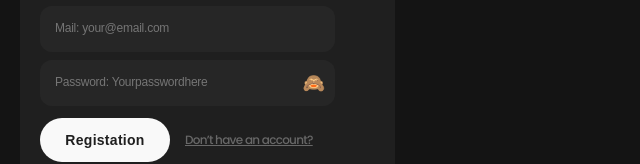
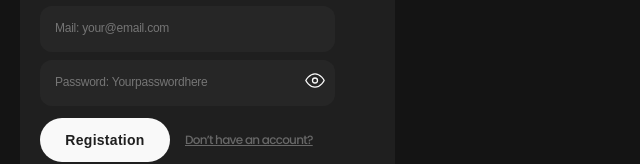
Before and after one commit to LytovchenkoOlenka/read-journey-webApp-frontend, a React (Vite) app: page /register in a window 1280 px wide. Shown: the part 211-375 px from the top of the page, without its empty margins (0-640 px from the left). Built offline with nearby package versions, Linux system fonts and the light colour scheme.

Commit message:
added_sprite

```diff
--- a/index.html
+++ b/index.html
@@ -2,7 +2,7 @@
 <html lang="en">
   <head>
     <meta charset="UTF-8" />
-    <link rel="icon" type="image/svg+xml" href="public/logo.svg" />
+    <link rel="icon" type="image/svg+xml" href="/logo.svg" />
     <meta name="viewport" content="width=device-width, initial-scale=1.0" />
     <title>ReadJourney</title>
     <link rel="preconnect" href="https://fonts.googleapis.com">
--- a/src/components/Input/Input.jsx
+++ b/src/components/Input/Input.jsx
@@ -1,5 +1,7 @@
 import css from './Input.module.css'
 import {useState} from "react";
+import sprite from '../../assets/icons.svg'
+
 
 export default function Input({label,type,placeholder,value,onChange,withIcon}) {
     const [showPassword, setShowPassword] = useState(false)
@@ -24,7 +26,9 @@ return(
                 type="button"
                 onClick={togglePasswordVisibility}
             >
-                {showPassword ? "👁️" : "🙈"}
+                <svg className={css.icon} width={20} height={20}>
+                    <use href={showPassword ? `${sprite}#icon-eye-off` : `${sprite}#icon-eye`} />
+                </svg>
             </button>)
         }
 
```
Also changed, not shown: src/components/Input/Input.module.css (+14 -0 lines), src/assets/icons.svg (added).
